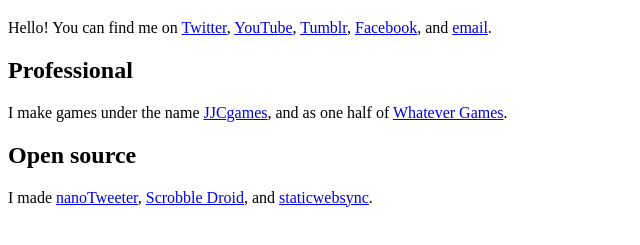
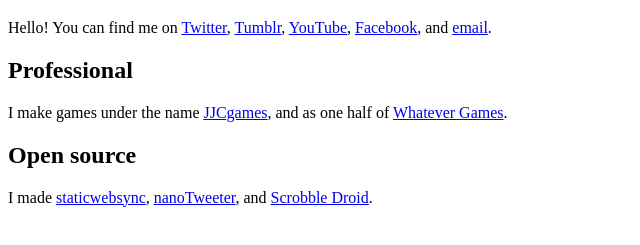
Before and after one commit to JJC1138/web, a plain HTML site: page site/index.html in a window 1280 px wide. Shown: the part 61-306 px from the top of the page, without its empty margins (0-640 px from the left). Drawn offline with nearby package versions, Linux system fonts and the light colour scheme.

Commit message:
Fixed invalid HTML in the email address link. Moved Tumblr and staticwebsync further up their lists to indicate my priority towards them.

```diff
--- a/site/index.html
+++ b/site/index.html
@@ -26,14 +26,14 @@
 <body>
 <div>
 <h1>Jon Colverson</h1>
-<p>Hello! You can find me on <a href="http://twitter.com/JJC1138">Twitter</a>, <a href="http://www.youtube.com/JJC1138">YouTube</a>, <a href="http://jjc1138.tumblr.com/">Tumblr</a>, <a href="http://www.facebook.com/JJC1138">Facebook</a>, and <a href="mailto:jonDELETE@THIScolverson.co.uk?subject=Email address needs editing&body=Please remove the bits 'DELETE' and 'THIS' from the address before sending your message.">email</a>.</p>
+<p>Hello! You can find me on <a href="http://twitter.com/JJC1138">Twitter</a>, <a href="http://jjc1138.tumblr.com/">Tumblr</a>, <a href="http://www.youtube.com/JJC1138">YouTube</a>, <a href="http://www.facebook.com/JJC1138">Facebook</a>, and <a href="mailto:jonDELETE@THIScolverson.co.uk?subject=Email%20address%20needs%20editing&amp;body=Please%20remove%20the%20bits%20'DELETE'%20and%20'THIS'%20from%20the%20address%20before%20sending%20your%20message.">email</a>.</p>
 <h2>Professional</h2>
 <div id="professional">
 <p>I make games under the name <a href="http://JJCgames.com/">JJCgames</a>, and as one half of <a href="http://whatevergames.net/">Whatever Games</a>.</p>
 </div>
 <h2>Open source</h2>
 <div id="opensource">
-<p>I made <a href="http://nanotweeter.com/">nanoTweeter</a>, <a href="http://scrobbledroid.com/">Scrobble Droid</a>, and <a href="http://staticwebsync.com/">staticwebsync</a>.</p>
+<p>I made <a href="http://staticwebsync.com/">staticwebsync</a>, <a href="http://nanotweeter.com/">nanoTweeter</a>, and <a href="http://scrobbledroid.com/">Scrobble Droid</a>.</p>
 </div>
 </div>
 </body>
```
